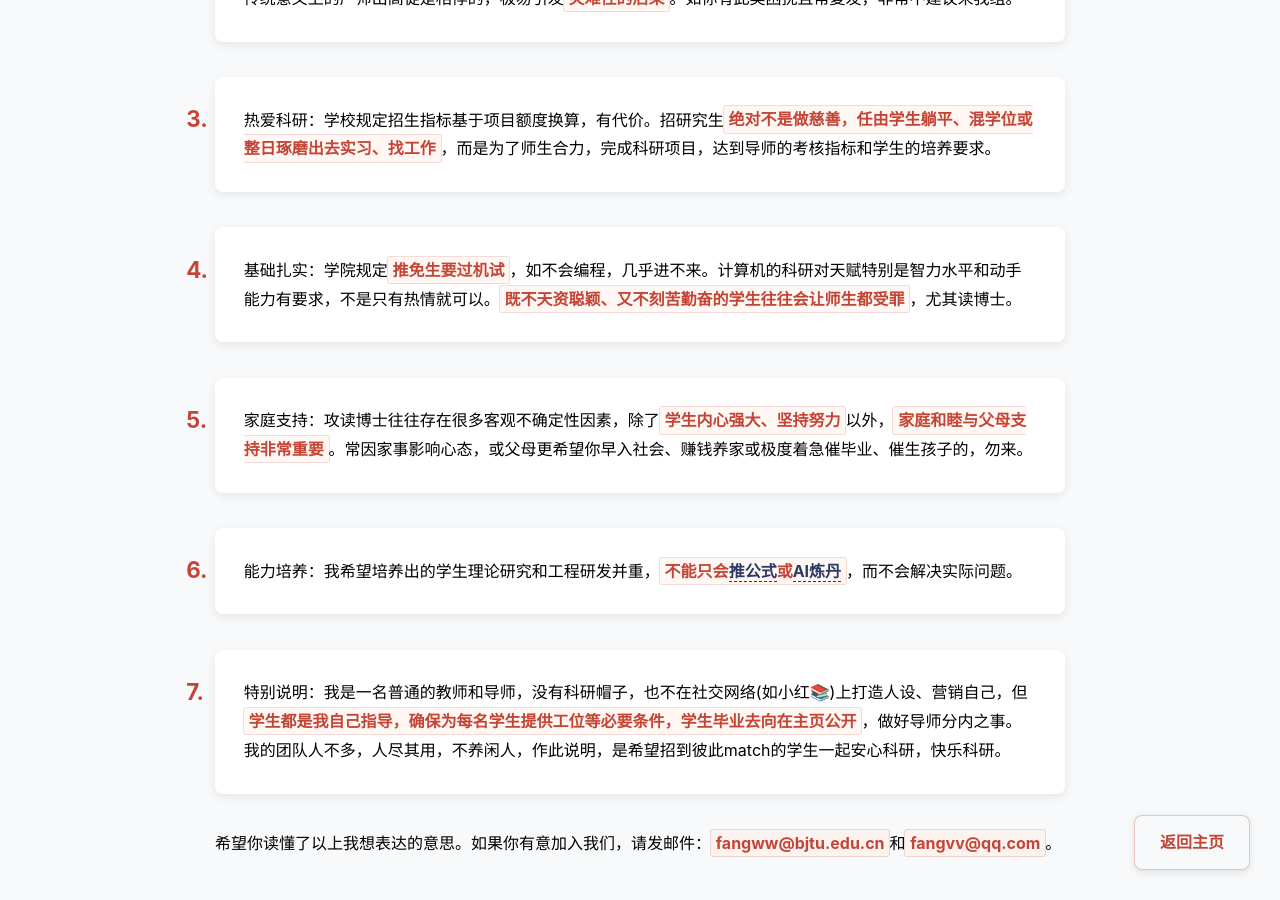
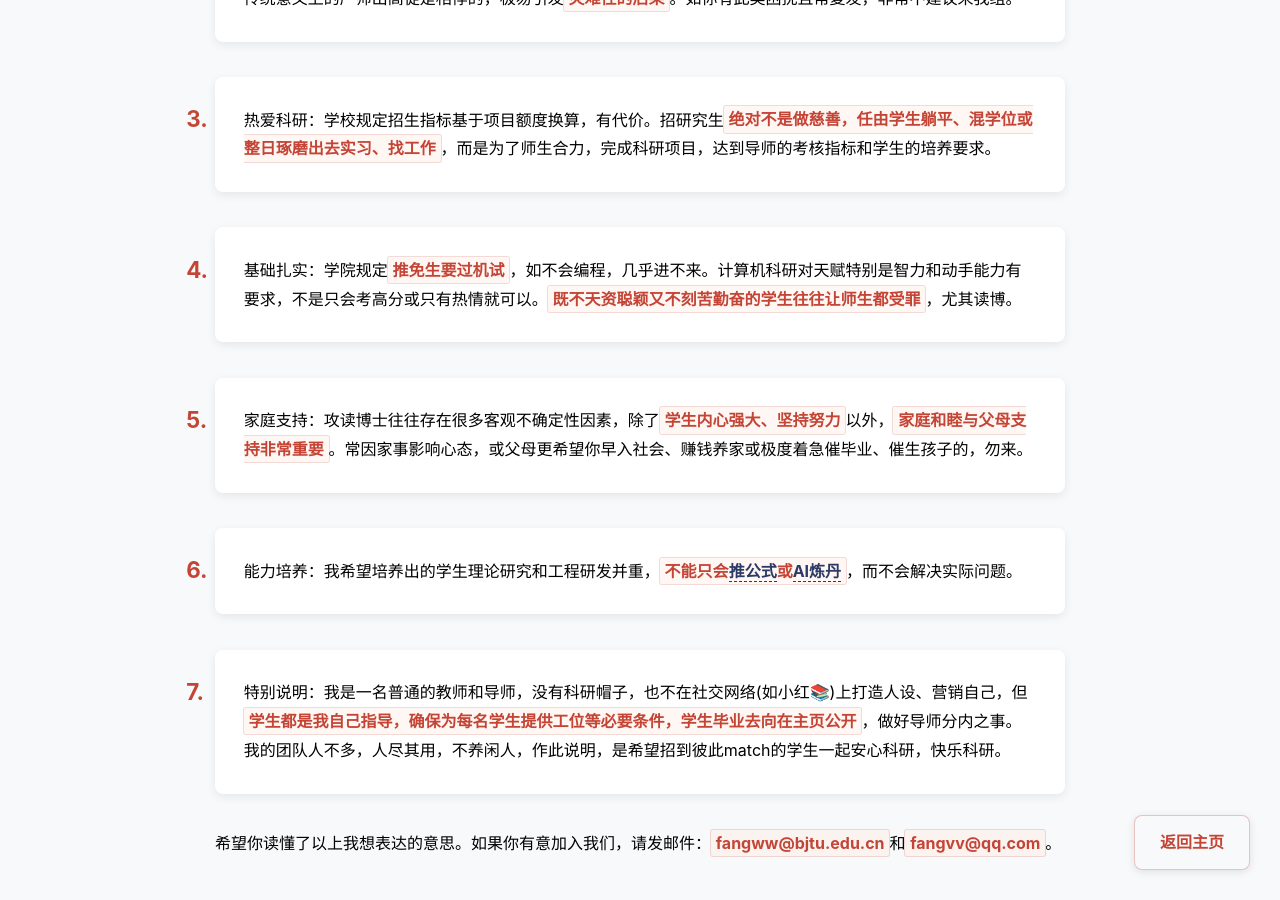
Before and after one commit to fangvv/Homepage, a Jekyll site: the page faq2.html, which Jekyll copies as it is, in a window 1280 px wide and 900 px high, scrolled down 504 px. Built offline with Jekyll 4.4.1, drawn with Linux system fonts in a browser that asks for light colours; comment, search, counter and statistics services are not loaded.

Commit message:
update faq2

```diff
--- a/faq2.html
+++ b/faq2.html
@@ -122,7 +122,7 @@ strong:hover {
 
 <li>热爱科研：学校规定招生指标基于项目额度换算，有代价。招研究生<strong>绝对不是做慈善，任由学生躺平、混学位或整日琢磨出去实习、找工作</strong>，而是为了师生合力，完成科研项目，达到导师的考核指标和学生的培养要求。</li>
 
-<li>基础扎实：学院规定<strong>推免生要过机试</strong>，如不会编程，几乎进不来。计算机的科研对天赋特别是智力水平和动手能力有要求，不是只有热情就可以。<strong>既不天资聪颖、又不刻苦勤奋的学生往往会让师生都受罪</strong>，尤其读博士。</li>
+<li>基础扎实：学院规定<strong>推免生要过机试</strong>，如不会编程，几乎进不来。计算机科研对天赋特别是智力和动手能力有要求，不是只会考高分或只有热情就可以。<strong>既不天资聪颖又不刻苦勤奋的学生往往让师生都受罪</strong>，尤其读博。</li>
 
 <li>家庭支持：攻读博士往往存在很多客观不确定性因素，除了<strong>学生内心强大、坚持努力</strong>以外，<strong>家庭和睦与父母支持非常重要</strong>。常因家事影响心态，或父母更希望你早入社会、赚钱养家或极度着急催毕业、催生孩子的，勿来。</li>
 
```
